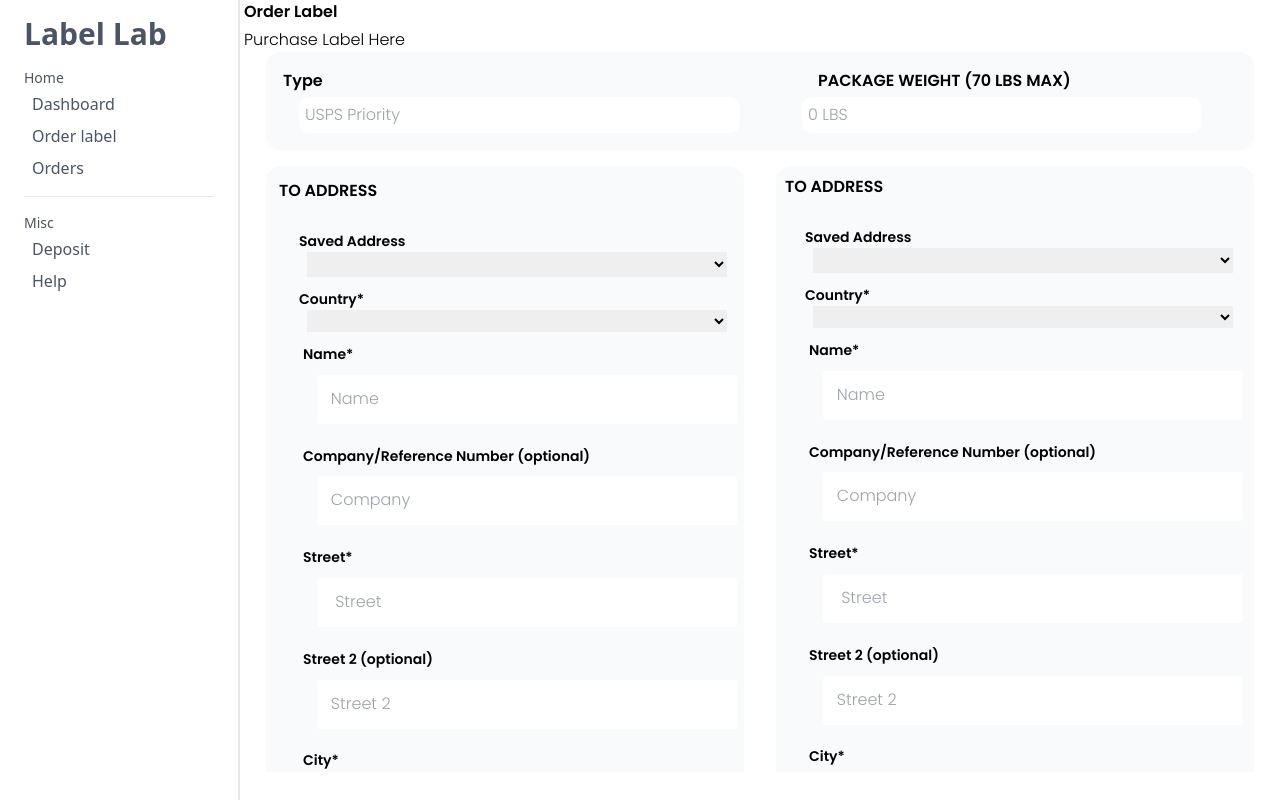
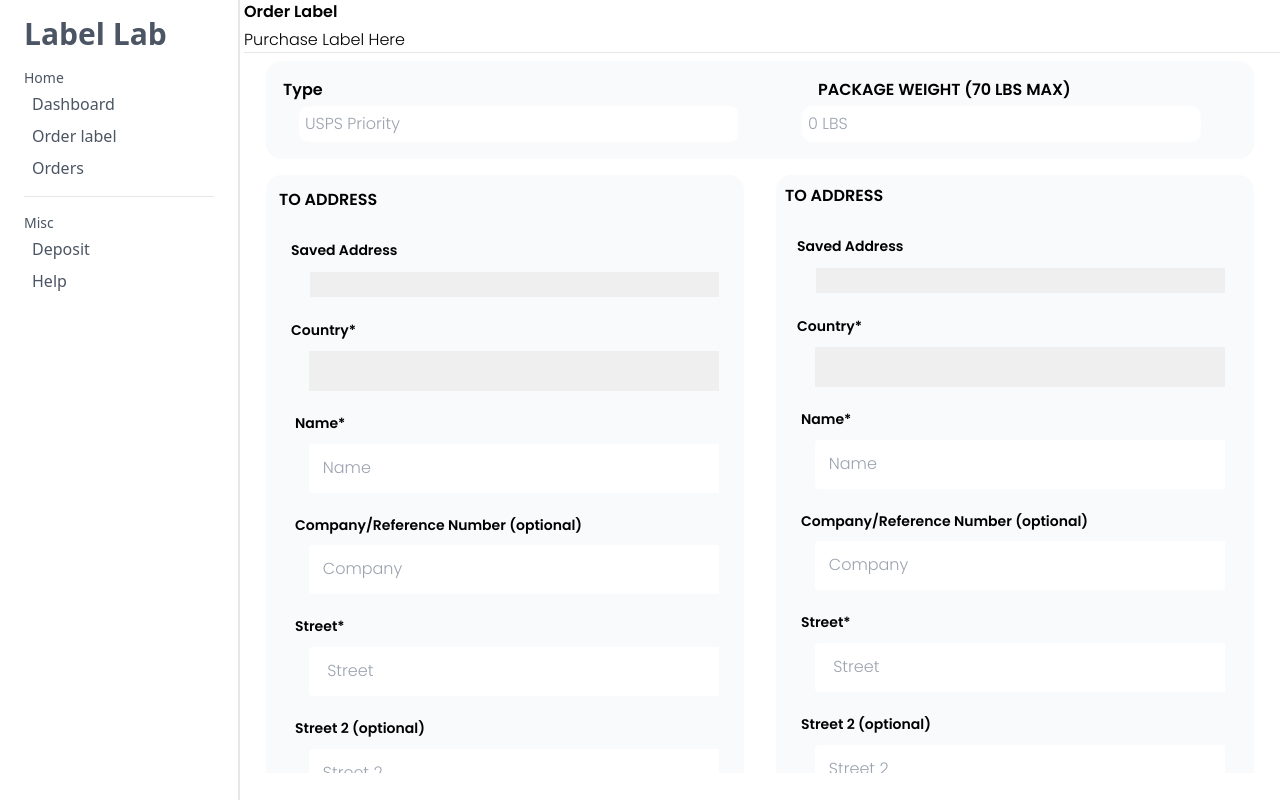
Before and after one commit to prathmesh988/prj23, a React (Vite) app: page /main/order-label in a window 1280 px wide. Built offline with nearby package versions, Linux system fonts and the light colour scheme.

Commit message:
add the button

```diff
--- a/src/App.jsx
+++ b/src/App.jsx
@@ -54,7 +54,7 @@ const  RedirectingChildROutes=()=>{
 const OuletPage=()=>{
  return(
   <>
-  <div className="flex">
+  <div className="flex ">
 
 
     <Sidebar/>
@@ -96,7 +96,7 @@ const router = createBrowserRouter([
       },
       {
         path: "order-label",
-        element: <OrderLabel />,
+        element: <OrderLabel/>,
       },
       {
         path: "Orders",
--- a/src/Pages/OrderLabel.jsx
+++ b/src/Pages/OrderLabel.jsx
@@ -4,12 +4,13 @@ import Sidebar from "../components/Sidebar";
 const OrderLabel = () => {
   return (
 
-    <div className="landingpage grow">
+    <div className="landingpage grow overflow-x-hidden">
       <div className="pl-1 ">
         <h1 className="font-[700] pb-1">Order Label</h1>
         <h3 className="font-[300]  ">Purchase Label Here</h3>
+        <hr  className=""/>
       </div>
-      <form className="formsss h-[90vh] overflow-auto">
+      <form className="formsss h-[90vh] overflow-auto pt-2">
       <div className=" flex justify-center w-[100%]">
                   <div className="flex nice2  w-[95%] justify-between">
 
@@ -29,7 +30,7 @@ const OrderLabel = () => {
                   </div>
       <div className="  flex flex-col items-center justify-center w-[100%] coldy">
           <div className="flex flex-col items-center justify-between  w-[95%] overflow-y-auto">
-            <div className="flex gap-[2rem] w-[100%] ">
+            <div className="flex gap-[2rem] w-[100%] overflow-x-hidden ">
             <div className="flex flex-col gap-[0.7em] grow-[2.6]">
                 <div className="" >
 
@@ -41,11 +42,11 @@ const OrderLabel = () => {
                     <div className="huh flex flex-col gap-3 nice p-3 mt-4  ">
 
                       <h1 className="font-[600] text-[16px]">TO  ADDRESS</h1>
-                      <div className="flex flex-col gap-3 p-3 pl-5 gtx890">
+                      <div className="flex flex-col gap-3 p-3 5 gtx890">
                         <label>
                           <h3 className="text-[14px] pt-1 font-[600] ">Saved Address</h3>
                           <span className="pl-2 pb-1">
-                            <select name="" className="w-[100%]" id="">
+                            <select name="" className="w-[100%] m-[0.7000000000000002em] " id="">
                               <option value=''></option>
                               <option value=''></option>
                               <option value=''></option>
@@ -55,7 +56,7 @@ const OrderLabel = () => {
                         <label className=" text-[14px] ">
                           <h3 className="font-[600]">Country*</h3>
                           <span className="pl-2 pb-1">
-                            <select name="" className=' w-[100%]' id="">
+                            <select name="" className=' w-[100%] h-[40px] m-[0.7000000000000002em]' id="">
                               <option value=''></option>
                               <option value=''></option>
                               <option value=''></option>
@@ -137,11 +138,11 @@ const OrderLabel = () => {
                     <div className="huh flex flex-col gap-3 nice  p-2 pr-[1rem] mt-4 h-[100%] pb-[1.1em]" >
 
                       <h1 className="font-[600] text-[16px] ">TO  ADDRESS</h1>
-                      <div className="flex flex-col gap-3 p-3 pl-5 gtx890" >
+                      <div className="flex flex-col gap-3 p-3  gtx890" >
                         <label>
                           <h3 className="text-[14px] pt-1 font-[600] ">Saved Address</h3>
                           <span className="pl-2 pb-1 ">
-                            <select name="" id="" className="w-[100%]">
+                            <select name="" id="" className="m-[0.7000000000000002em] w-[100%]">
                               <option value=''></option>
                               <option value=''></option>
                               <option value=''></option>
@@ -151,7 +152,7 @@ const OrderLabel = () => {
                         <label className=" text-[14px] ">
                           <h3 className="font-[600]">Country*</h3>
                           <span className="pl-2 pb-1">
-                            <select name="" id="" className="w-[100%]">
+                            <select name="" id="" className=" m-[0.7000000000000002em] w-[100%] h-[40px] ">
                               <option value=''></option>
                               <option value=''></option>
                               <option value=''></option>
@@ -225,6 +226,27 @@ const OrderLabel = () => {
 
             </div>
           </div>
+
+          <div className="flex justify-between items-center  w-[95%] h-[90px] ">
+
+            <div className="flex flex-col text-[24px]">
+
+              <h1 className="">$148.00</h1>
+              <h2>*Final Cost</h2>
+            </div>
+
+
+            <button className=" flex gap items-center buttioninorderlab w-[200px] h-[45px]  text-gray-50	 justify-center mt-1	 ">
+                <svg xmlns="http://www.w3.org/2000/svg" width="24" height="24" viewBox="0 0 24 24" fill="none">
+                        <path d="M15.78 15.8397C15.78 15.8397 18.64 12.9997 19.61 11.9997C22.68 8.99973 21.15 2.81973 21.15 2.81973C21.15 2.81973 15 1.28973 12 4.35973C9.66 6.63973 8.14 8.21973 8.14 8.21973C8.14 8.21973 4.3 7.41973 2 9.71973L14.25 21.9997C16.55 19.6697 15.78 15.8397 15.78 15.8397ZM14.28 6.83973C14.4657 6.65378 14.6863 6.50626 14.9291 6.40561C15.1719 6.30496 15.4322 6.25316 15.695 6.25316C15.9578 6.25316 16.2181 6.30496 16.4609 6.40561C16.7037 6.50626 16.9243 6.65378 17.11 6.83973C17.3895 7.11952 17.5797 7.47589 17.6567 7.86379C17.7337 8.2517 17.694 8.65371 17.5425 9.01904C17.3911 9.38436 17.1348 9.69659 16.8059 9.91625C16.4771 10.1359 16.0905 10.2532 15.695 10.2532C15.2995 10.2532 14.9129 10.1359 14.5841 9.91625C14.2552 9.69659 13.9989 9.38436 13.8475 9.01904C13.696 8.65371 13.6563 8.2517 13.7333 7.86379C13.8103 7.47589 14.0005 7.11952 14.28 6.83973ZM3 20.9997C4.85107 20.9469 6.62315 20.2381 8 18.9997L5 15.9997C3 16.9997 3 20.9997 3 20.9997Z" fill="white"></path>
+                </svg>
+                <h1 className="text-[14px]">
+                Order Label
+                </h1>
+
+            </button>
+
+          </div>
       </div>
     </form>
     </div>
--- a/src/index.css
+++ b/src/index.css
@@ -9,7 +9,7 @@
   box-sizing: border-box;
   padding: 0px;
   margin: 0px;
-  /* overflow: hidden; */
+  overflow: hidden;
 }
 html,
 body {
@@ -143,3 +143,8 @@ input::placeholder {
 .huh input{
   width: 100%;
 }
+
+.buttioninorderlab{
+  border-radius: 4px;
+background: #2563EB;
+}
```
